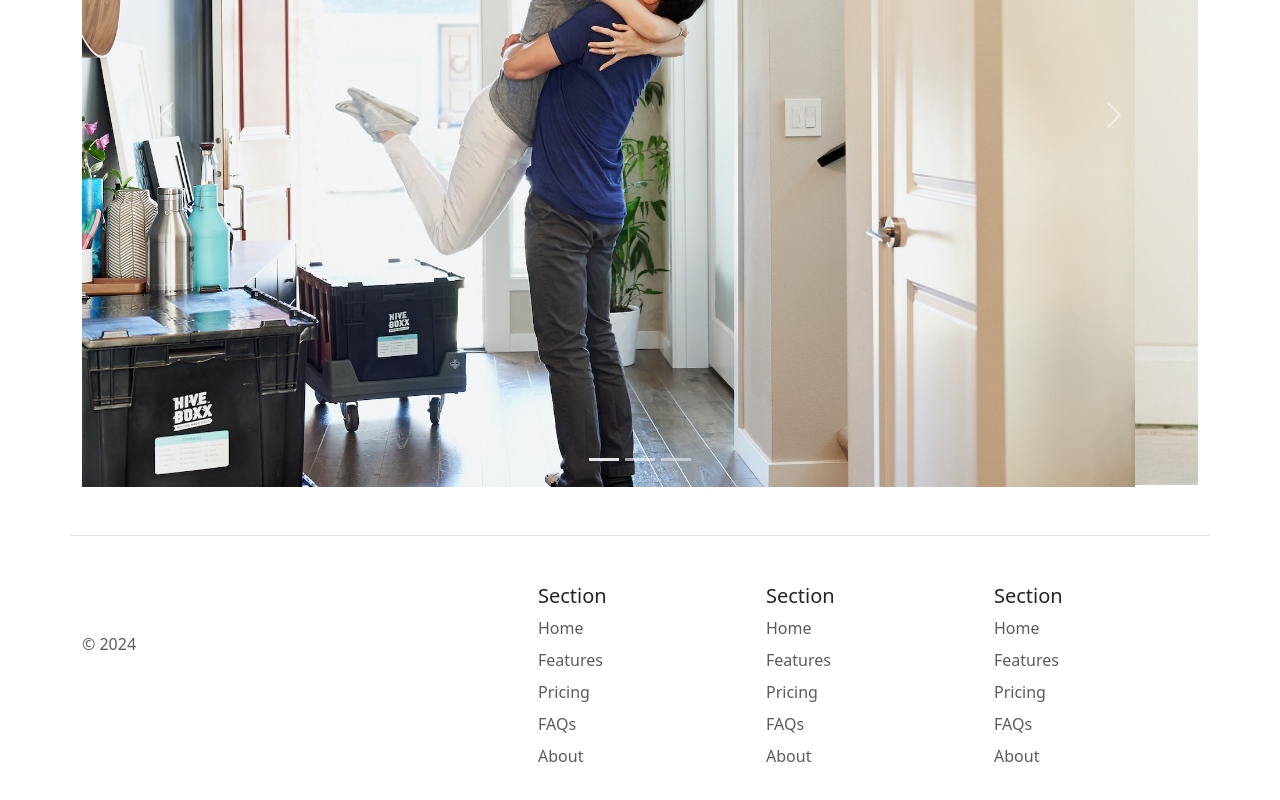
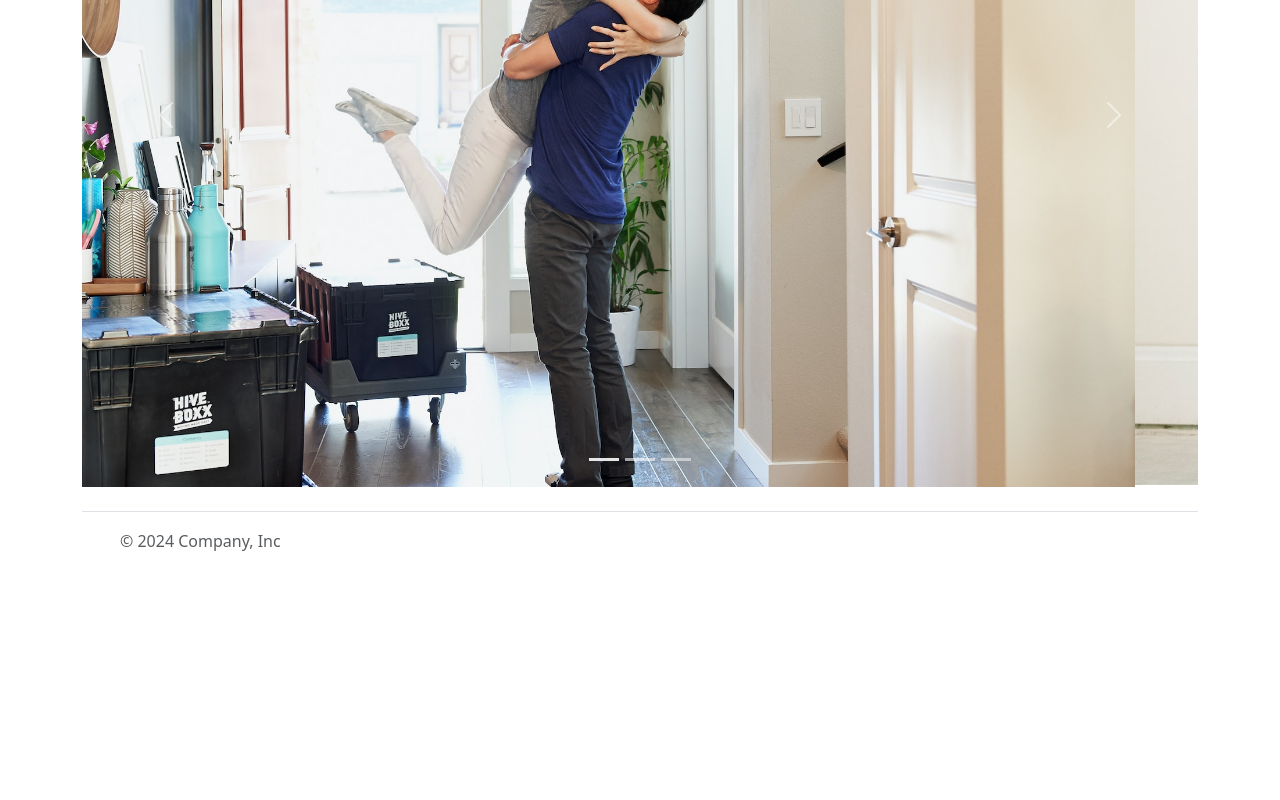
Before and after one commit to Asayaobi/SmallProjects, a website: page moveit.html in a window 1280 px wide. Shown: the part 1734-2534 px from the top of the page. After the commit the page ends 2328 px from the top, so only its background shows below. Drawn offline with nearby package versions, Linux system fonts and the light colour scheme.

Commit message:
add footer

```diff
--- a/moveit.html
+++ b/moveit.html
@@ -149,52 +149,22 @@
 
 <!-- footer -->
 <div class="container">
-  <footer class="row row-cols-1 row-cols-sm-2 row-cols-md-5 py-5 my-5 border-top">
-    <div class="col mb-3">
-      <a href="/" class="d-flex align-items-center mb-3 link-body-emphasis text-decoration-none">
-        <svg class="bi me-2" width="40" height="32"><use xlink:href="#bootstrap"></use></svg>
+  <footer class="d-flex flex-wrap justify-content-between align-items-center py-3 my-4 border-top">
+    <div class="col-md-4 d-flex align-items-center">
+      <a href="/" class="mb-3 me-2 mb-md-0 text-body-secondary text-decoration-none lh-1">
+        <svg class="bi" width="30" height="24"><use xlink:href="#bootstrap"></use></svg>
       </a>
-      <p class="text-body-secondary">© 2024</p>
+      <span class="mb-3 mb-md-0 text-body-secondary">© 2024 Company, Inc</span>
     </div>
 
-    <div class="col mb-3">
-
-    </div>
-
-    <div class="col mb-3">
-      <h5>Section</h5>
-      <ul class="nav flex-column">
-        <li class="nav-item mb-2"><a href="#" class="nav-link p-0 text-body-secondary">Home</a></li>
-        <li class="nav-item mb-2"><a href="#" class="nav-link p-0 text-body-secondary">Features</a></li>
-        <li class="nav-item mb-2"><a href="#" class="nav-link p-0 text-body-secondary">Pricing</a></li>
-        <li class="nav-item mb-2"><a href="#" class="nav-link p-0 text-body-secondary">FAQs</a></li>
-        <li class="nav-item mb-2"><a href="#" class="nav-link p-0 text-body-secondary">About</a></li>
-      </ul>
-    </div>
-
-    <div class="col mb-3">
-      <h5>Section</h5>
-      <ul class="nav flex-column">
-        <li class="nav-item mb-2"><a href="#" class="nav-link p-0 text-body-secondary">Home</a></li>
-        <li class="nav-item mb-2"><a href="#" class="nav-link p-0 text-body-secondary">Features</a></li>
-        <li class="nav-item mb-2"><a href="#" class="nav-link p-0 text-body-secondary">Pricing</a></li>
-        <li class="nav-item mb-2"><a href="#" class="nav-link p-0 text-body-secondary">FAQs</a></li>
-        <li class="nav-item mb-2"><a href="#" class="nav-link p-0 text-body-secondary">About</a></li>
-      </ul>
-    </div>
-
-    <div class="col mb-3">
-      <h5>Section</h5>
-      <ul class="nav flex-column">
-        <li class="nav-item mb-2"><a href="#" class="nav-link p-0 text-body-secondary">Home</a></li>
-        <li class="nav-item mb-2"><a href="#" class="nav-link p-0 text-body-secondary">Features</a></li>
-        <li class="nav-item mb-2"><a href="#" class="nav-link p-0 text-body-secondary">Pricing</a></li>
-        <li class="nav-item mb-2"><a href="#" class="nav-link p-0 text-body-secondary">FAQs</a></li>
-        <li class="nav-item mb-2"><a href="#" class="nav-link p-0 text-body-secondary">About</a></li>
-      </ul>
-    </div>
+    <ul class="nav col-md-4 justify-content-end list-unstyled d-flex">
+      <li class="ms-3"><a class="text-body-secondary" href="#"><svg class="bi" width="24" height="24"><use xlink:href="#twitter"></use></svg></a></li>
+      <li class="ms-3"><a class="text-body-secondary" href="#"><svg class="bi" width="24" height="24"><use xlink:href="#instagram"></use></svg></a></li>
+      <li class="ms-3"><a class="text-body-secondary" href="#"><svg class="bi" width="24" height="24"><use xlink:href="#facebook"></use></svg></a></li>
+    </ul>
   </footer>
 </div>
+
   <script src="https://cdn.jsdelivr.net/npm/bootstrap@5.3.3/dist/js/bootstrap.bundle.min.js" integrity="sha384-YvpcrYf0tY3lHB60NNkmXc5s9fDVZLESaAA55NDzOxhy9GkcIdslK1eN7N6jIeHz" crossorigin="anonymous">
   </script>
 
```
